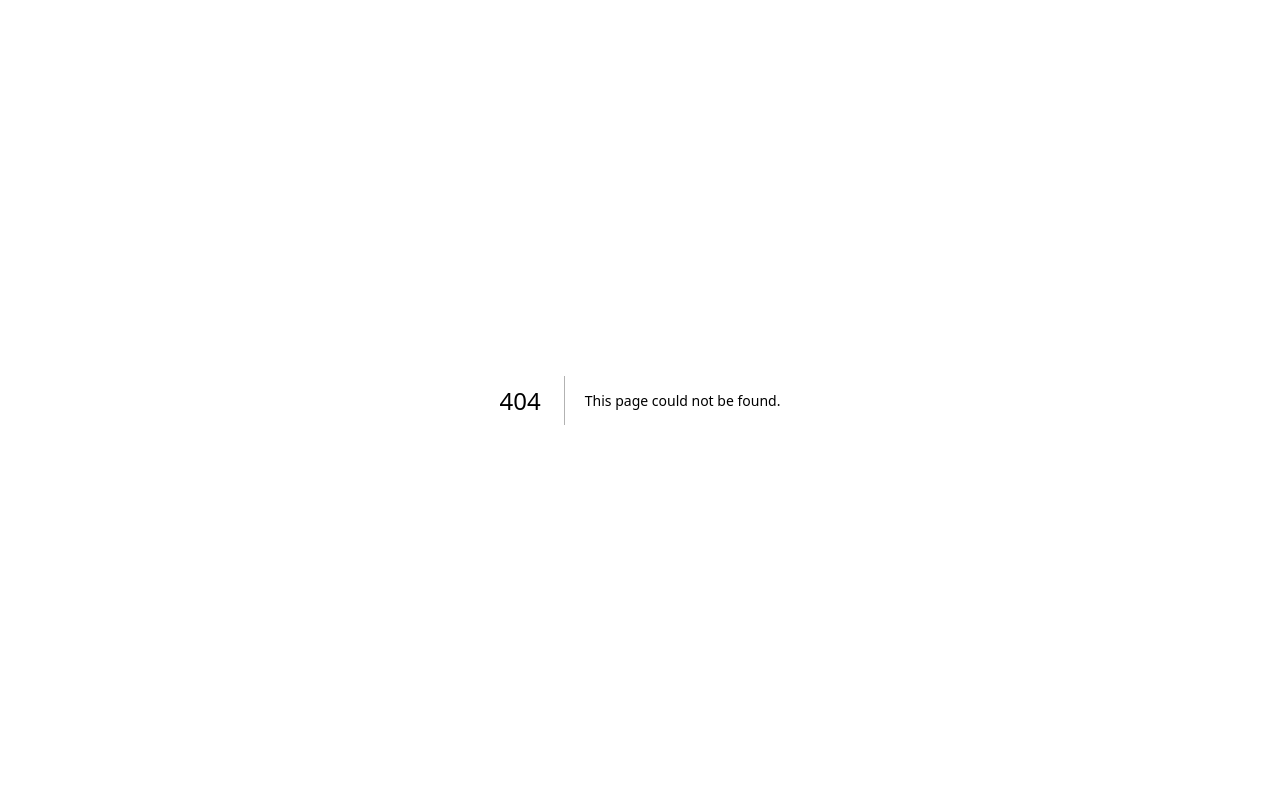
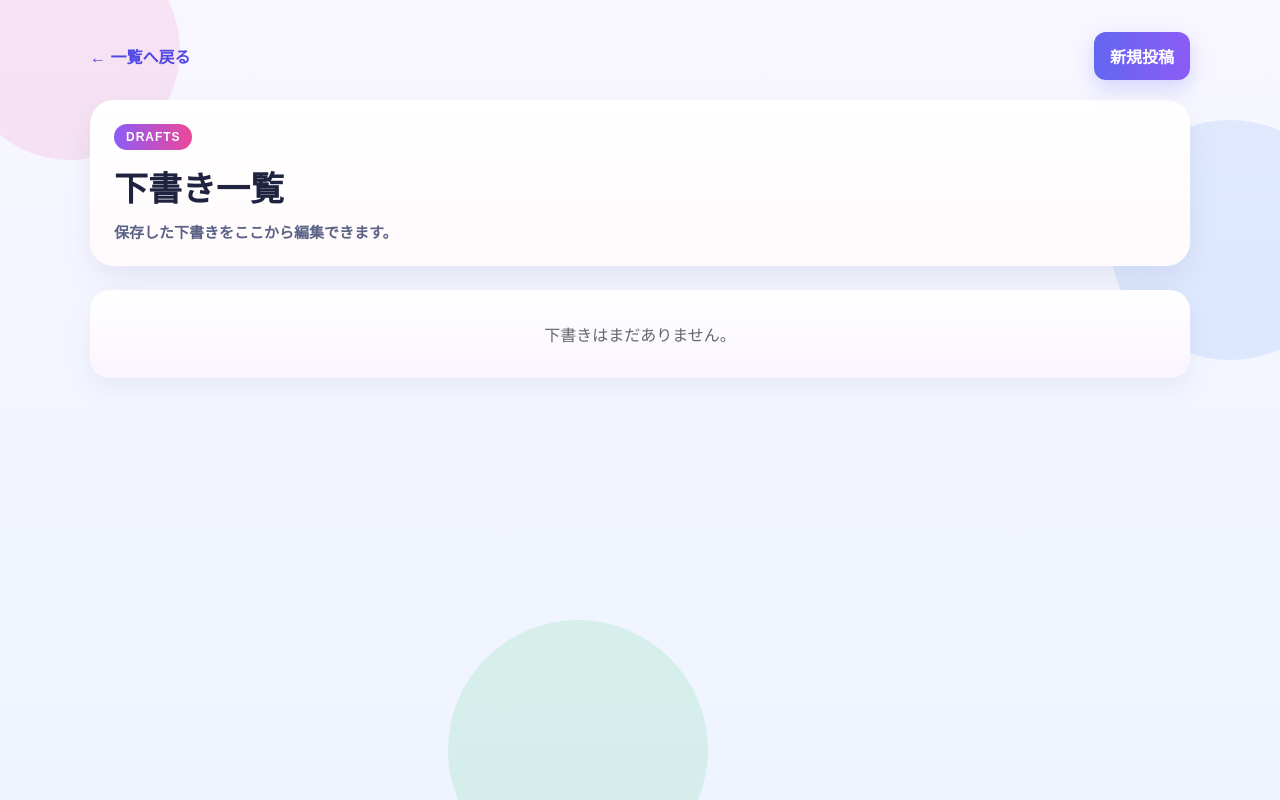
Before and after one commit to kmiyazaki-pixel/tunag, a Next.js app in the folder frontend/: page /admin/drafts in a window 1280 px wide. Before the commit this address had no page. Built offline with nearby package versions, Linux system fonts and the light colour scheme; no server answers; the database is empty.

Commit message:
Create page.tsx

```diff
--- /dev/null
+++ b/frontend/app/admin/drafts/page.tsx
@@ -0,0 +1,345 @@
+export const dynamic = "force-dynamic";
+export const revalidate = 0;
+
+import Link from "next/link";
+import { supabase } from "@/lib/supabase";
+
+type PostRow = {
+  id: number;
+  title: string;
+  body: string;
+  category: string;
+  author: string;
+  status: string | null;
+  updated_at: string | null;
+  published_at: string | null;
+  required: boolean;
+  is_pinned: boolean;
+};
+
+function formatDateJST(value: string | null) {
+  if (!value) return "日時未設定";
+
+  const date = new Date(value);
+  if (Number.isNaN(date.getTime())) return "日時不明";
+
+  return new Intl.DateTimeFormat("ja-JP", {
+    timeZone: "Asia/Tokyo",
+    year: "numeric",
+    month: "2-digit",
+    day: "2-digit",
+    hour: "2-digit",
+    minute: "2-digit",
+  }).format(date);
+}
+
+function trimText(text: string, max = 120) {
+  if (!text) return "";
+  if (text.length <= max) return text;
+  return `${text.slice(0, max)}...`;
+}
+
+export default async function DraftsPage() {
+  const { data, error } = await supabase
+    .from("posts")
+    .select("id,title,body,category,author,status,updated_at,published_at,required,is_pinned")
+    .eq("status", "draft")
+    .order("updated_at", { ascending: false });
+
+  if (error) {
+    return (
+      <main style={styles.main}>
+        <div style={styles.container}>
+          <div style={styles.topRow}>
+            <Link href="/" style={styles.backLink}>
+              ← 一覧へ戻る
+            </Link>
+          </div>
+          <p style={styles.error}>下書き取得に失敗しました: {error.message}</p>
+        </div>
+      </main>
+    );
+  }
+
+  const drafts = (data ?? []) as PostRow[];
+
+  return (
+    <main style={styles.main}>
+      <div style={styles.bgCircle1} />
+      <div style={styles.bgCircle2} />
+      <div style={styles.bgCircle3} />
+
+      <div style={styles.container}>
+        <div style={styles.topRow}>
+          <Link href="/" style={styles.backLink}>
+            ← 一覧へ戻る
+          </Link>
+
+          <div style={styles.topActions}>
+            <Link href="/admin/new" style={styles.primaryButton}>
+              新規投稿
+            </Link>
+          </div>
+        </div>
+
+        <section style={styles.headerCard}>
+          <div style={styles.kicker}>DRAFTS</div>
+          <h1 style={styles.title}>下書き一覧</h1>
+          <p style={styles.subtitle}>保存した下書きをここから編集できます。</p>
+        </section>
+
+        <section style={styles.listSection}>
+          {drafts.length === 0 ? (
+            <div style={styles.emptyBox}>下書きはまだありません。</div>
+          ) : (
+            drafts.map((post, index) => {
+              const cardStyle =
+                index % 4 === 0
+                  ? styles.cardPink
+                  : index % 4 === 1
+                  ? styles.cardBlue
+                  : index % 4 === 2
+                  ? styles.cardGreen
+                  : styles.cardYellow;
+
+              return (
+                <article key={post.id} style={{ ...styles.card, ...cardStyle }}>
+                  <div style={styles.badges}>
+                    <span style={styles.draftBadge}>下書き</span>
+                    <span style={styles.categoryBadge}>{post.category || "未設定"}</span>
+                    {post.required ? <span style={styles.requiredBadge}>必読</span> : null}
+                    {post.is_pinned ? <span style={styles.pinnedBadge}>固定</span> : null}
+                  </div>
+
+                  <h2 style={styles.cardTitle}>{post.title || "無題"}</h2>
+
+                  <p style={styles.cardBody}>{trimText(post.body || "", 160)}</p>
+
+                  <div style={styles.metaGrid}>
+                    <span>投稿者: {post.author || "不明"}</span>
+                    <span>更新日: {formatDateJST(post.updated_at)}</span>
+                    <span>公開日: {formatDateJST(post.published_at)}</span>
+                  </div>
+
+                  <div style={styles.actionRow}>
+                    <Link href={`/admin/edit/${post.id}`} style={styles.editButton}>
+                      編集する
+                    </Link>
+                  </div>
+                </article>
+              );
+            })
+          )}
+        </section>
+      </div>
+    </main>
+  );
+}
+
+const styles: Record<string, React.CSSProperties> = {
+  main: {
+    minHeight: "100vh",
+    background: "linear-gradient(180deg, #f8f7ff 0%, #eef4ff 100%)",
+    padding: "32px 16px",
+    position: "relative",
+    overflow: "hidden",
+  },
+  bgCircle1: {
+    position: "absolute",
+    top: "-60px",
+    left: "-40px",
+    width: "220px",
+    height: "220px",
+    borderRadius: "999px",
+    background: "rgba(236, 72, 153, 0.12)",
+  },
+  bgCircle2: {
+    position: "absolute",
+    top: "120px",
+    right: "-70px",
+    width: "240px",
+    height: "240px",
+    borderRadius: "999px",
+    background: "rgba(59, 130, 246, 0.12)",
+  },
+  bgCircle3: {
+    position: "absolute",
+    bottom: "-80px",
+    left: "35%",
+    width: "260px",
+    height: "260px",
+    borderRadius: "999px",
+    background: "rgba(34, 197, 94, 0.12)",
+  },
+  container: {
+    maxWidth: "1100px",
+    margin: "0 auto",
+    position: "relative",
+    zIndex: 1,
+  },
+  topRow: {
+    display: "flex",
+    justifyContent: "space-between",
+    alignItems: "center",
+    gap: "12px",
+    flexWrap: "wrap",
+    marginBottom: "20px",
+  },
+  topActions: {
+    display: "flex",
+    gap: "10px",
+    flexWrap: "wrap",
+  },
+  backLink: {
+    textDecoration: "none",
+    color: "#4f46e5",
+    fontWeight: 800,
+  },
+  primaryButton: {
+    display: "inline-block",
+    background: "linear-gradient(90deg, #6366f1, #8b5cf6)",
+    color: "#fff",
+    textDecoration: "none",
+    padding: "12px 16px",
+    borderRadius: "12px",
+    fontWeight: 800,
+    boxShadow: "0 8px 20px rgba(99, 102, 241, 0.24)",
+  },
+  headerCard: {
+    background: "linear-gradient(180deg, #ffffff 0%, #fffafb 100%)",
+    borderRadius: "24px",
+    padding: "24px",
+    boxShadow: "0 14px 30px rgba(91, 98, 133, 0.10)",
+    marginBottom: "24px",
+  },
+  kicker: {
+    display: "inline-block",
+    padding: "6px 12px",
+    borderRadius: "999px",
+    background: "linear-gradient(90deg, #8b5cf6, #ec4899)",
+    color: "#fff",
+    fontSize: "12px",
+    fontWeight: 800,
+    letterSpacing: "0.08em",
+    marginBottom: "12px",
+  },
+  title: {
+    fontSize: "34px",
+    fontWeight: 800,
+    margin: 0,
+    color: "#1f2340",
+  },
+  subtitle: {
+    margin: "10px 0 0",
+    color: "#5b6285",
+    fontSize: "15px",
+    fontWeight: 700,
+  },
+  listSection: {
+    display: "grid",
+    gap: "18px",
+  },
+  card: {
+    borderRadius: "22px",
+    padding: "22px",
+    boxShadow: "0 12px 28px rgba(91, 98, 133, 0.10)",
+    border: "1px solid rgba(255,255,255,0.8)",
+  },
+  cardPink: {
+    background: "linear-gradient(180deg, #fff8fb 0%, #fdf2f8 100%)",
+  },
+  cardBlue: {
+    background: "linear-gradient(180deg, #f8fbff 0%, #eef6ff 100%)",
+  },
+  cardGreen: {
+    background: "linear-gradient(180deg, #f7fff9 0%, #ecfdf3 100%)",
+  },
+  cardYellow: {
+    background: "linear-gradient(180deg, #fffdf5 0%, #fef3c7 100%)",
+  },
+  badges: {
+    display: "flex",
+    gap: "8px",
+    flexWrap: "wrap",
+    marginBottom: "12px",
+  },
+  draftBadge: {
+    background: "linear-gradient(135deg, #ede9fe 0%, #ddd6fe 100%)",
+    color: "#6d28d9",
+    padding: "6px 10px",
+    borderRadius: "999px",
+    fontSize: "12px",
+    fontWeight: 800,
+  },
+  categoryBadge: {
+    background: "linear-gradient(135deg, #dbeafe 0%, #bfdbfe 100%)",
+    color: "#1d4ed8",
+    padding: "6px 10px",
+    borderRadius: "999px",
+    fontSize: "12px",
+    fontWeight: 800,
+  },
+  requiredBadge: {
+    background: "linear-gradient(135deg, #fee2e2 0%, #fecaca 100%)",
+    color: "#b91c1c",
+    padding: "6px 10px",
+    borderRadius: "999px",
+    fontSize: "12px",
+    fontWeight: 800,
+  },
+  pinnedBadge: {
+    background: "linear-gradient(135deg, #dcfce7 0%, #bbf7d0 100%)",
+    color: "#166534",
+    padding: "6px 10px",
+    borderRadius: "999px",
+    fontSize: "12px",
+    fontWeight: 800,
+  },
+  cardTitle: {
+    margin: "0 0 12px",
+    fontSize: "26px",
+    color: "#1f2340",
+  },
+  cardBody: {
+    margin: "0 0 16px",
+    color: "#3e466f",
+    lineHeight: 1.8,
+  },
+  metaGrid: {
+    display: "grid",
+    gridTemplateColumns: "repeat(auto-fit, minmax(180px, 1fr))",
+    gap: "8px",
+    color: "#5b6285",
+    fontSize: "14px",
+    fontWeight: 700,
+    marginBottom: "16px",
+  },
+  actionRow: {
+    display: "flex",
+    justifyContent: "flex-end",
+  },
+  editButton: {
+    display: "inline-block",
+    background: "linear-gradient(90deg, #6366f1, #8b5cf6)",
+    color: "#fff",
+    textDecoration: "none",
+    padding: "10px 14px",
+    borderRadius: "12px",
+    fontWeight: 800,
+    boxShadow: "0 8px 18px rgba(99, 102, 241, 0.22)",
+  },
+  emptyBox: {
+    background: "linear-gradient(180deg, #ffffff 0%, #faf5ff 100%)",
+    borderRadius: "20px",
+    padding: "32px",
+    textAlign: "center",
+    color: "#666",
+    boxShadow: "0 10px 24px rgba(91, 98, 133, 0.08)",
+  },
+  error: {
+    color: "#991b1b",
+    background: "#fee2e2",
+    padding: "16px",
+    borderRadius: "14px",
+  },
+};
```
